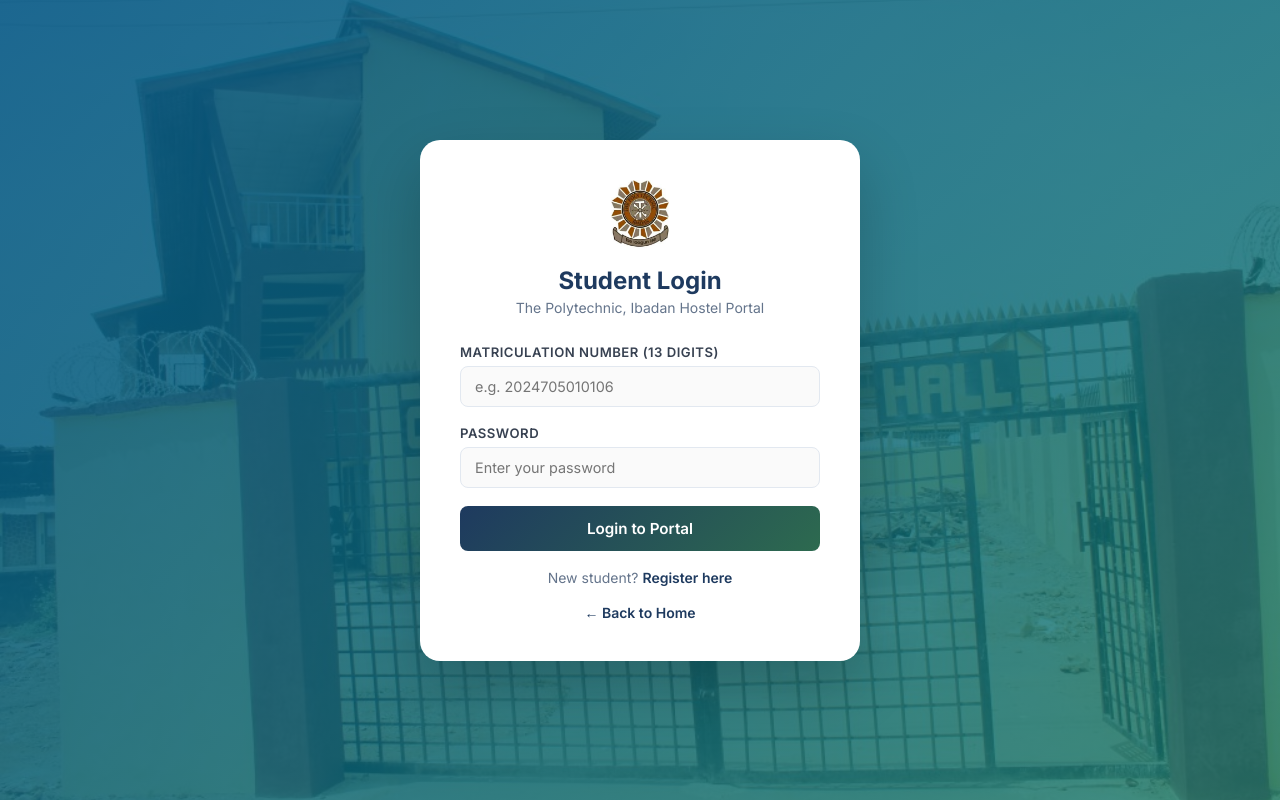
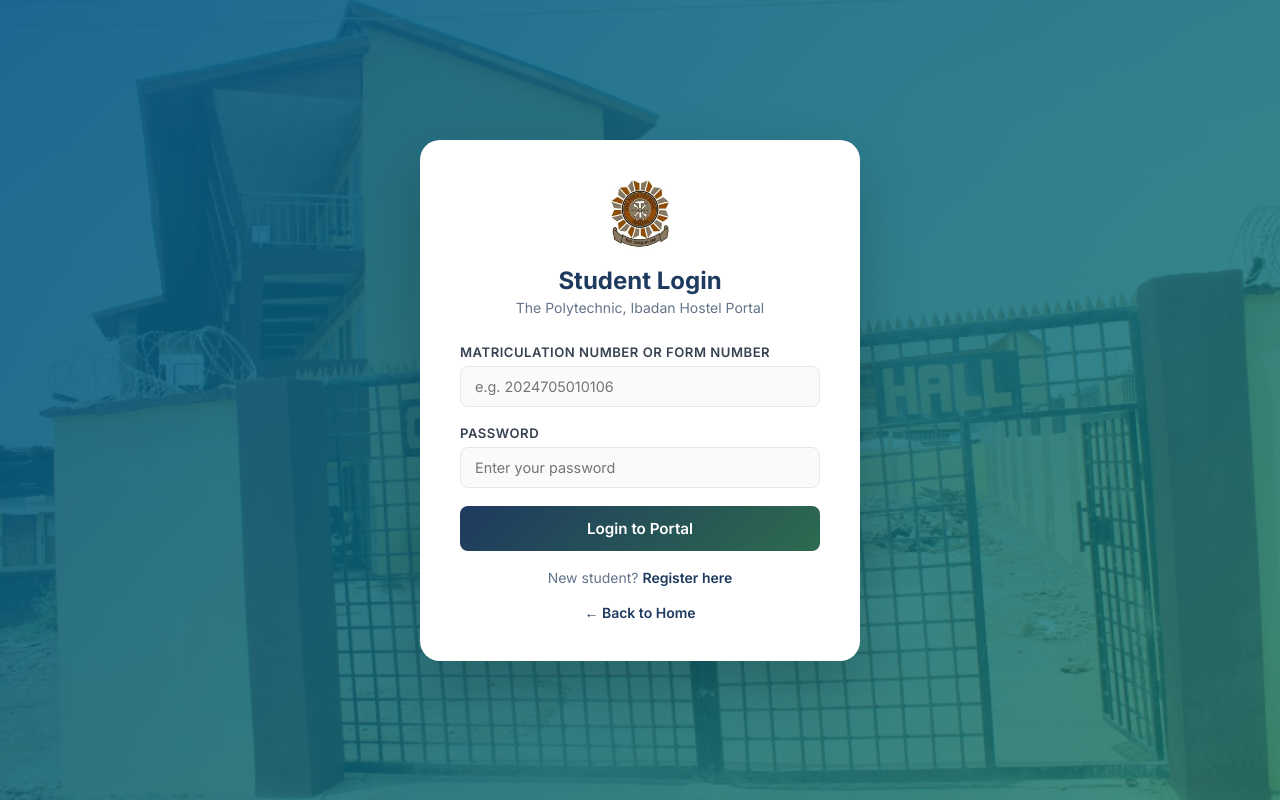
Before and after one commit to Eniola985/Hostel-Management-V2, a PHP site: page /student/login.php in a window 1280 px wide. Run offline with PHP 8.4, Linux system fonts and the light colour scheme.

Commit message:
Allow student login with matriculation or form number

```diff
--- a/student/login.php
+++ b/student/login.php
@@ -19,7 +19,7 @@ if ($_SERVER['REQUEST_METHOD'] === 'POST') {
             header('Location: dashboard.php');
             exit;
         } else {
-            $err = 'Invalid matriculation number or password.';
+            $err = 'Invalid matriculation/form number or password.';
         }
     }
 }
@@ -43,7 +43,7 @@ if ($_SERVER['REQUEST_METHOD'] === 'POST') {
         <?php if ($err): ?><div class="alert alert-error"><?= htmlspecialchars($err) ?></div><?php endif; ?>
         <form method="POST">
             <div class="form-group">
-                <label>Matriculation Number (13 digits)</label>
+                <label>Matriculation Number or Form Number</label>
                 <input type="text" name="matric_no" placeholder="e.g. 2024705010106" pattern="\d{13}" maxlength="13" required>
             </div>
             <div class="form-group">
```
